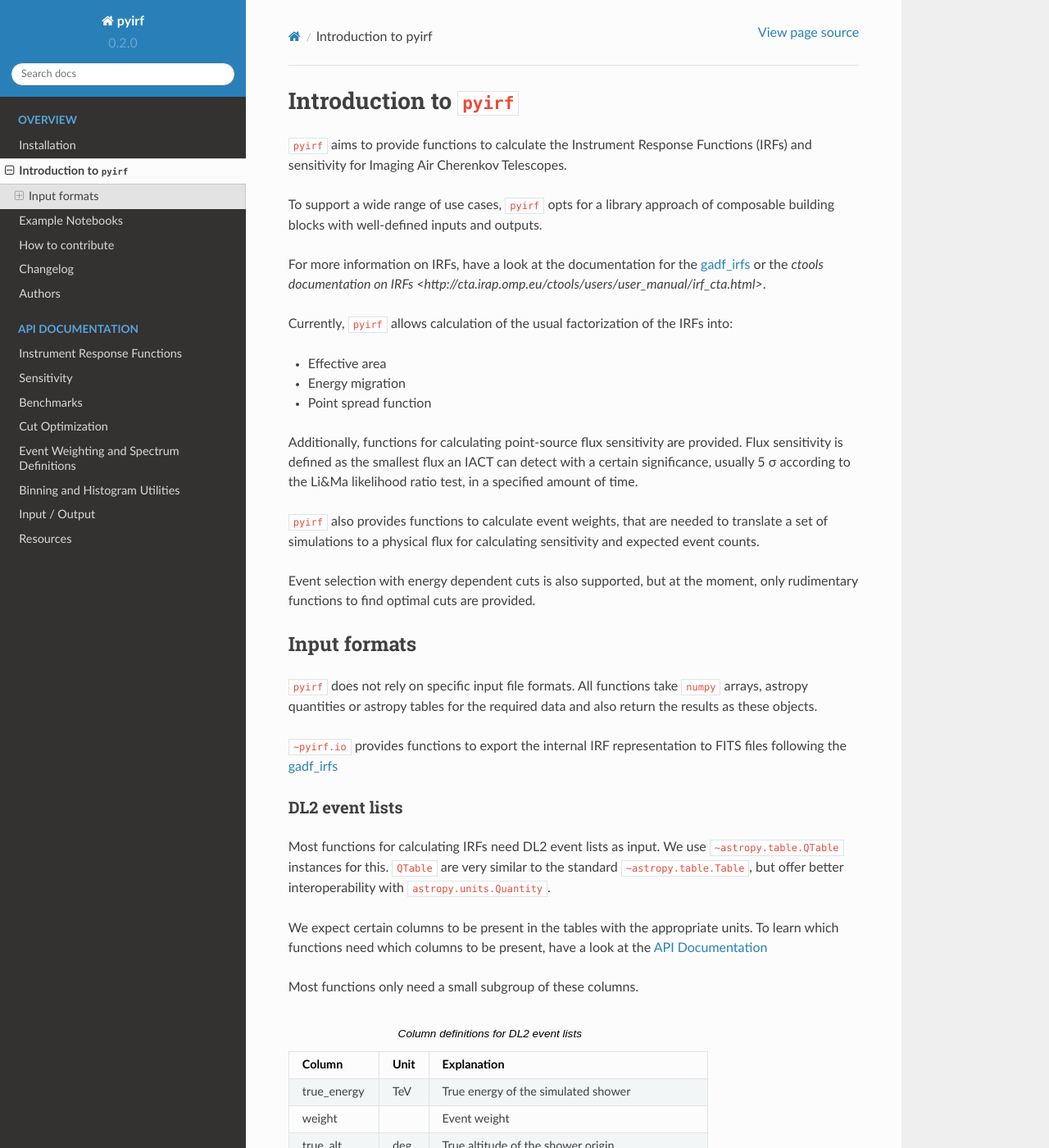
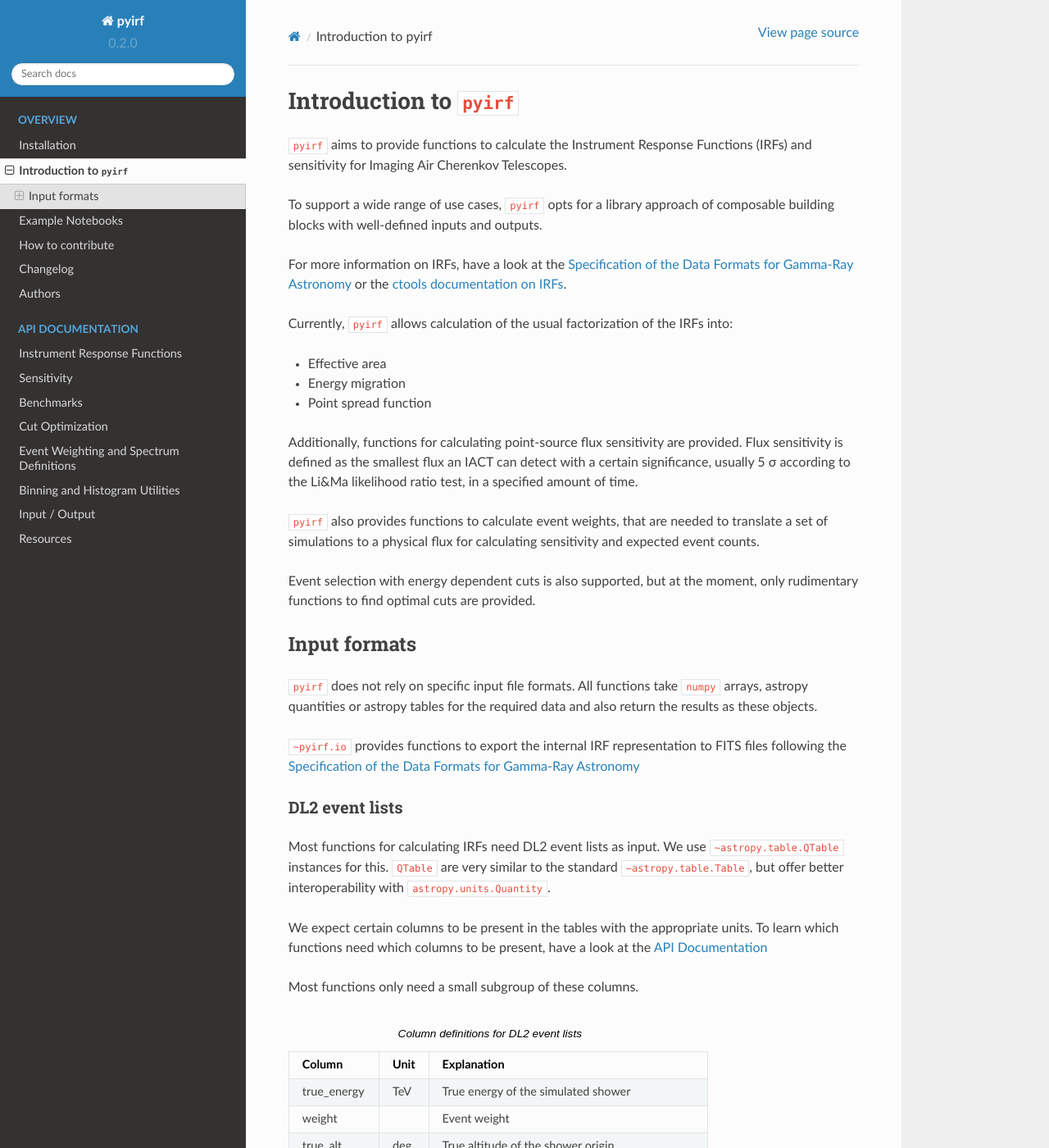
Before and after one commit to cta-observatory/pyirf, a Sphinx documentation site: the page built from docs/introduction.rst, in a window 1280 px wide and 1400 px high. Shown: the whole window at 82% size. Built offline with Sphinx 7.4.7 and the Read the Docs theme 2.0.0, drawn with Linux system fonts in a browser that asks for light colours.

Commit message:
Fix links in introduction

```diff
--- a/docs/introduction.rst
+++ b/docs/introduction.rst
@@ -10,9 +10,8 @@ and sensitivity for Imaging Air Cherenkov Telescopes.
 To support a wide range of use cases, ``pyirf`` opts for a library approach of
 composable building blocks with well-defined inputs and outputs.
 
-For more information on IRFs, have a look at the documentation for the
-`gadf_irfs`_
-or the `ctools documentation on IRFs <http://cta.irap.omp.eu/ctools/users/user_manual/irf_cta.html>`.
+For more information on IRFs, have a look at the `Specification of the Data Formats for Gamma-Ray Astronomy`_
+or the `ctools documentation on IRFs <http://cta.irap.omp.eu/ctools/users/user_manual/irf_cta.html>`_.
 
 
 Currently, ``pyirf`` allows calculation of the usual factorization of the IRFs into:
@@ -41,7 +40,7 @@ All functions take ``numpy`` arrays, astropy quantities or astropy tables for th
 required data and also return the results as these objects.
 
 ``~pyirf.io`` provides functions to export the internal IRF representation
-to FITS files following the `gadf_irfs`_
+to FITS files following the `Specification of the Data Formats for Gamma-Ray Astronomy`_
 
 
 DL2 event lists
@@ -86,4 +85,4 @@ Most functions only need a small subgroup of these columns.
     +----------------+--------+---------------------------------------------------------+
 
 
-.. _gadf_irfs: https://indico.e5.physik.tu-dortmund.de/rooms/rooms
+.. _Specification of the Data Formats for Gamma-Ray Astronomy: https://gamma-astro-data-formats.readthedocs.io
```
